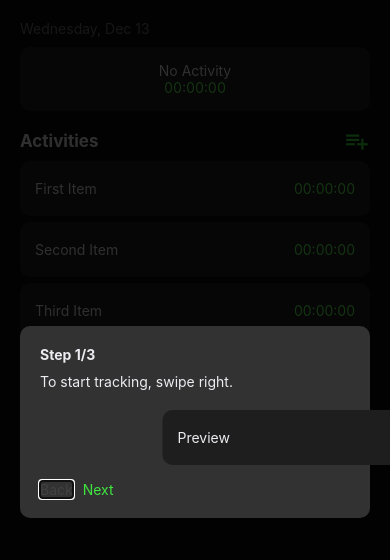
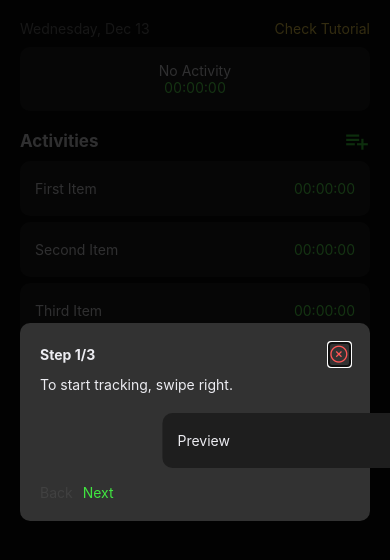
Before and after one commit to Jerga99/7-days-of-code-react-native, a React Native app: screen / in a window 390 px wide. Shown: the top 560 px of the page. Built offline with nearby package versions, Linux system fonts and the light colour scheme.

Commit message:
Hide tutorial

```diff
--- a/App.js
+++ b/App.js
@@ -13,6 +13,7 @@ import { TutorialScreen } from './src/screens/Tutorial';
 
 export default function App() {
   const [isStorageEnabled, setIsStorageEnabled] = useState(null);
+  const [isTutortialWatched, setIsTutorialWatched] = useState(false);
 
   useEffect(() => {
     const checkStorage = async () => {
@@ -34,8 +35,16 @@ export default function App() {
         {isStorageEnabled == null ?
           <></> :
           <>
-            <TutorialScreen visible={true} />
-            <ActivityHomeScreen isStorageEnabled={isStorageEnabled} />
+            { !isTutortialWatched &&
+            <TutorialScreen
+              onSkip={() => setIsTutorialWatched(true)}
+              visible={true}
+            />
+            }
+            <ActivityHomeScreen
+              onOpenTutorial={() => setIsTutorialWatched(false)}
+              isStorageEnabled={isStorageEnabled}
+            />
           </>
         }
         <StatusBar style="light" />
--- a/src/screens/Home.js
+++ b/src/screens/Home.js
@@ -12,7 +12,7 @@ import { MaterialIcons } from '@expo/vector-icons';
 import { COLORS, SIZES } from "../variables/styles";
 import { ItemDetail } from "../components/activity/ItemDetail";
 
-export const ActivityHomeScreen = ({isStorageEnabled}) => {
+export const ActivityHomeScreen = ({isStorageEnabled, onOpenTutorial}) => {
   const [activities, setActivities] = useState([]);
   const [focusedItem, setFocusedItem] = useState(null);
   const [time, setTime] = useState(0);
@@ -170,7 +170,15 @@ export const ActivityHomeScreen = ({isStorageEnabled}) => {
 
   return (
     <View style={styles.screenContainer}>
-      <FlowText style={{color: COLORS.lightGray}}>{getCurrentDate()}</FlowText>
+      <FlowRow style={{justifyContent: "space-between"}}>
+        <FlowText style={{color: COLORS.lightGray}}>{getCurrentDate()}</FlowText>
+        <FlowButton
+          onPressIn={onOpenTutorial}
+          ghost
+          type="warning"
+          content={"Check Tutorial"}
+        />
+      </FlowRow>
       <ItemDetail
         focusedItem={focusedItem}
         time={time}
--- a/src/screens/Tutorial.js
+++ b/src/screens/Tutorial.js
@@ -2,7 +2,8 @@ import { Animated, View } from "react-native"
 import { FlowButton, FlowModal, FlowRow, FlowText } from "../components/overrides"
 import { ActivityItem } from "../components/activity/Item";
 import { useEffect, useRef, useState } from "react"
-import { COLORS } from "../variables/styles";
+import { COLORS, SIZES } from "../variables/styles";
+import { Ionicons } from '@expo/vector-icons';
 
 const MAX_STEPS = 3;
 
@@ -20,7 +21,7 @@ const PreviewItem = ({isActive}) =>
     onDoubleClick={empty}
   />
 
-export const TutorialScreen = ({visible}) => {
+export const TutorialScreen = ({visible, onSkip}) => {
   const [step, setStep] = useState(1);
   const [isActive, setIsActive] = useState(false);
   const directionRef = useRef(150);
@@ -142,19 +143,32 @@ export const TutorialScreen = ({visible}) => {
     }
   }
 
+  const skip = () => {
+    onSkip();
+  }
+
   const animatedStyle = {
     transform: [{translateX: pan}, {scale}]
   }
 
   return (
     <FlowModal visible={visible} bgColor={COLORS.lightBlack}>
-      <View style={{marginBottom: 10}}>
+      <FlowRow style={{marginBottom: 10, justifyContent: "space-between"}}>
         <FlowText
           style={{fontWeight: "bold"}}
         >
             Step {step}/{MAX_STEPS}
         </FlowText>
-      </View>
+        <FlowButton
+          onPressIn={skip}
+          size={SIZES.fontLarge}
+          ghost
+          type={"danger"}
+          content={(props) =>
+            <Ionicons name="ios-close-circle-outline" {...props} />
+          }
+        />
+      </FlowRow>
       <View style={{marginBottom: 10}}>
         { step === 1 &&
           <View>
```
